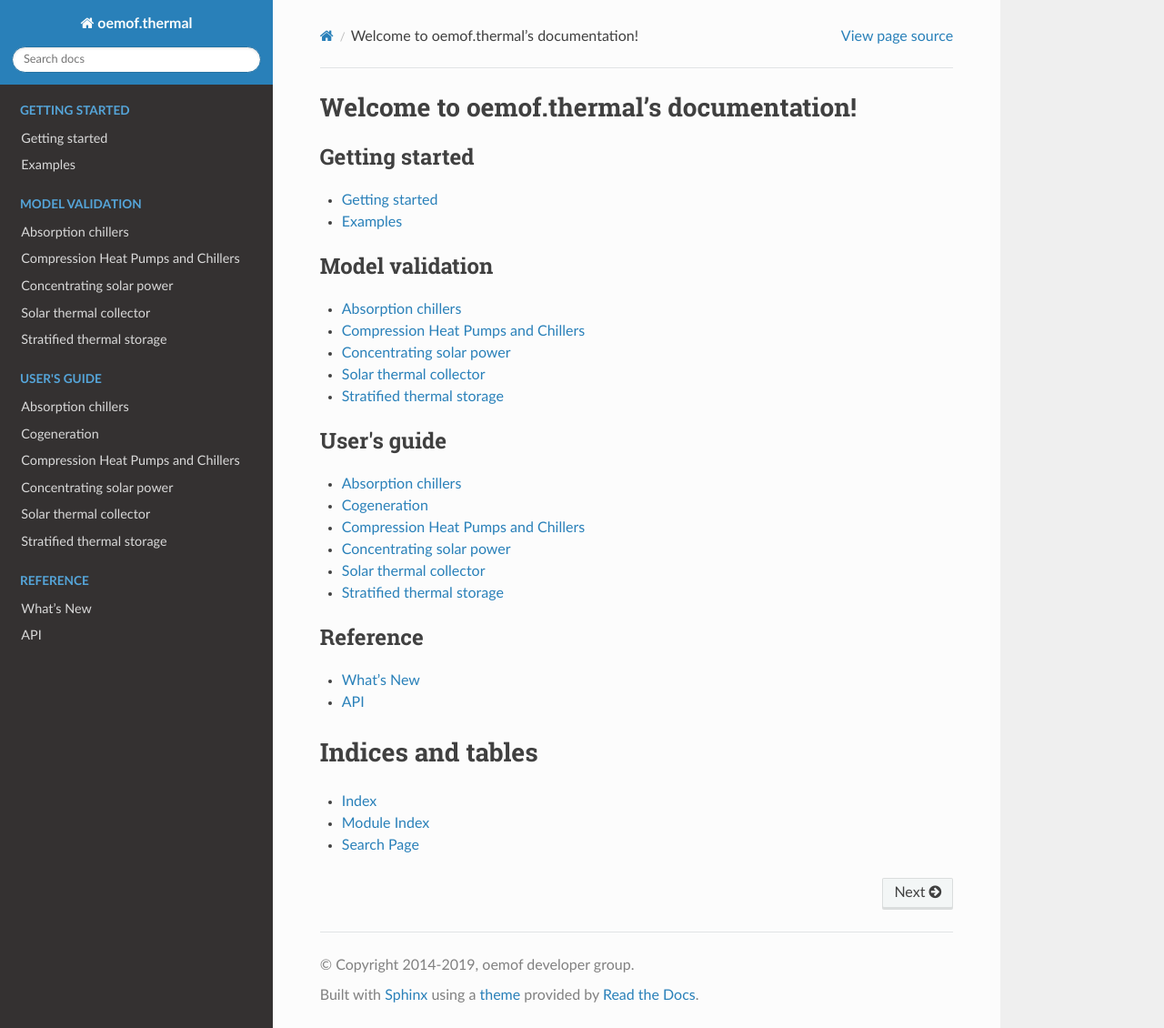
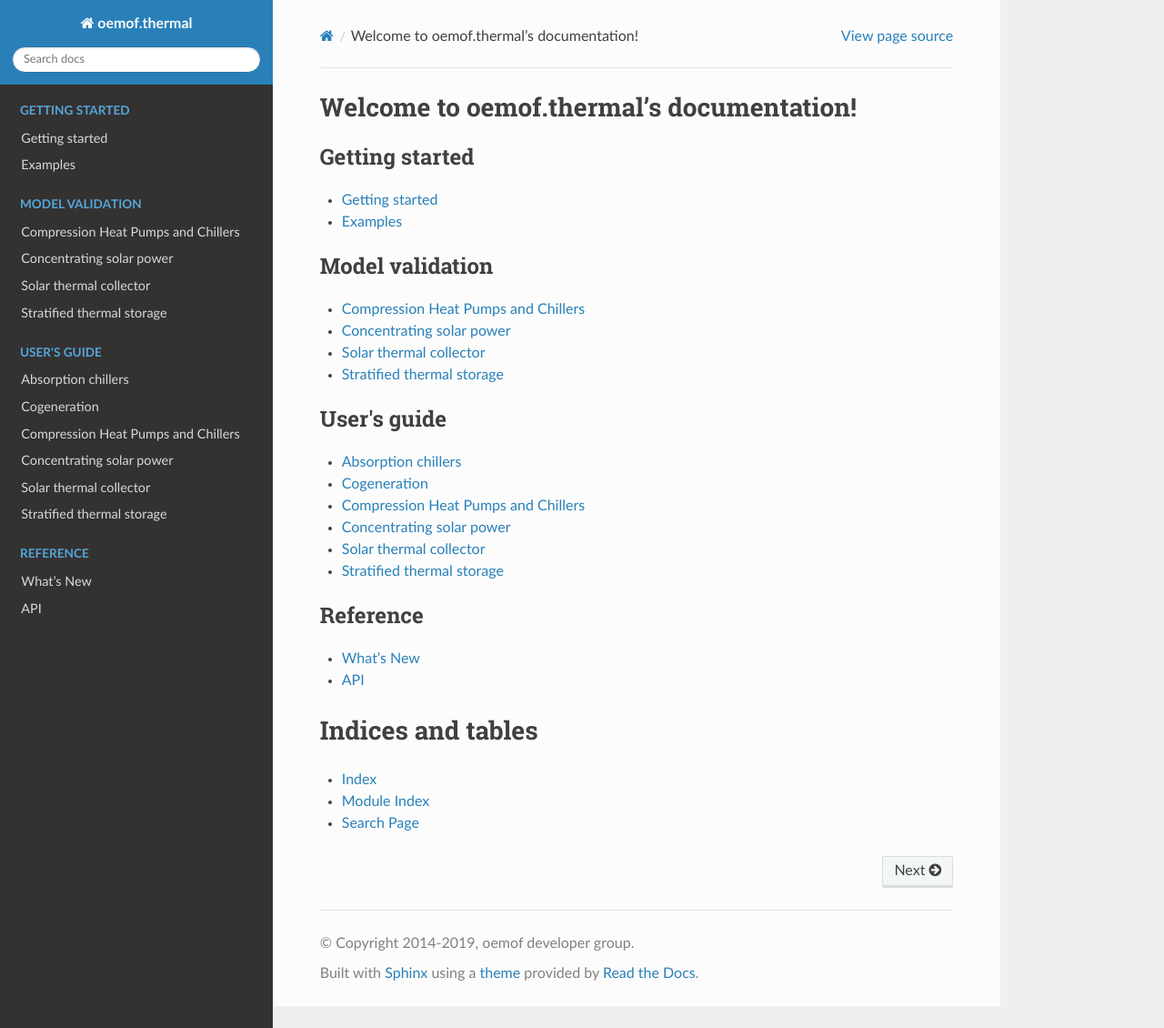
Before and after one commit to oemof/oemof-thermal, a Sphinx documentation site: the page built from docs/index.rst, in a window 1280 px wide and 1130 px high. Shown: the whole window at 91% size. Built offline with Sphinx 7.4.7 and the Read the Docs theme 2.0.0, drawn with Linux system fonts in a browser that asks for light colours; formulas are drawn with MathJax 3.

Commit message:
Remove validation of absorption chillers

```diff
--- a/docs/index.rst
+++ b/docs/index.rst
@@ -19,7 +19,6 @@ Welcome to oemof.thermal's documentation!
    :maxdepth: 1
    :caption: Model validation
 
-   validation_absorption_chillers
    validation_compression_heat_pumps_and_chillers
    validation_concentrating_solar_power
    validation_solar_thermal_collector
--- a/docs/validation_absorption_chillers.rst
+++ /dev/null
@@ -1,6 +0,0 @@
-.. _validation_absorption_chillers_label:
-
-
-~~~~~~~~~~~~~~~~~~~~~~~
-Absorption chillers
-~~~~~~~~~~~~~~~~~~~~~~~
```
